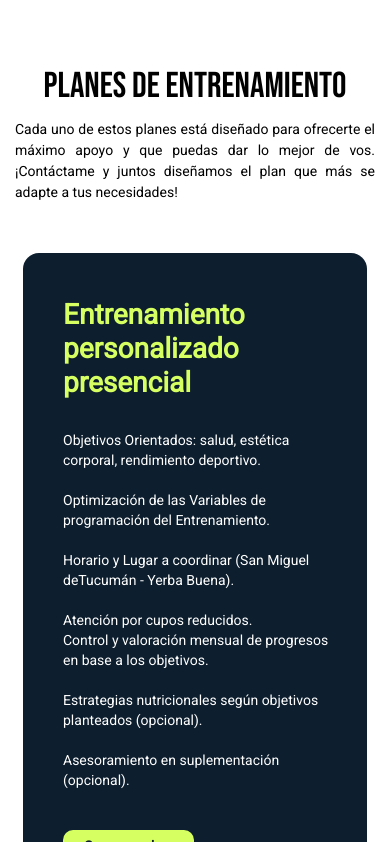
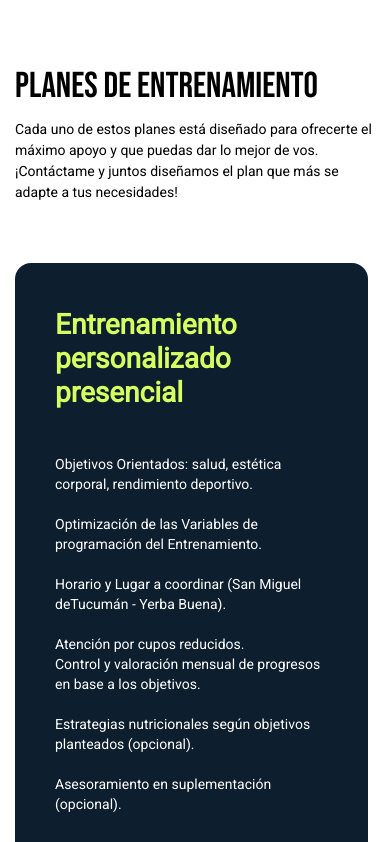
Before and after one commit to OsoresFranco/Misantil, an Angular app in the folder misantil-landing/: page / in a window 390 px wide. Shown: the part 3688-4530 px from the top of the page. Built offline with nearby package versions, Linux system fonts and the light colour scheme.

Commit message:
Minor changes to plans component fonts and to improve responsive design

```diff
--- a/misantil-landing/src/app/components/plans/plans.component.scss
+++ b/misantil-landing/src/app/components/plans/plans.component.scss
@@ -1,8 +1,9 @@
 .plans {
   text-align: left;
-  padding: 135px;
+  padding: 60px 135px;
   @media (max-width: 768px) {
     padding: 15px;
+    margin-bottom: 115px;
   }
   &__intro {
     margin-bottom: 75px;
@@ -10,9 +11,9 @@
     @media (max-width: 768px) {
       display: flex;
       flex-direction: column;
-      align-items: center;
+      align-items: flex-start;
       padding-left: 0px;
-      margin-bottom: 50px;
+      margin-bottom: 60px;
     }
     &-title {
       font-family: "Bebas Neue", sans-serif;
@@ -36,7 +37,7 @@
       @media (max-width: 768px) {
         font-size: 14px;
         line-height: 21px;
-        text-align: justify;
+        text-align: left;
       }
     }
   }
@@ -54,6 +55,9 @@
       flex-wrap: wrap;
       align-content: space-around;
     }
+    @media (max-width: 425px) {
+      align-content: flex-start;
+    }
     &-card {
       display: flex;
       flex-direction: column;
@@ -63,20 +67,25 @@
       text-align: center;
       flex: 1;
       height: 1000px;
-      padding-left: 50px;
+      padding-left: 35px;
       @media (max-width: 1374px) {
         width: 380px;
       }
       @media (max-width: 768px) {
         padding-left: 40px;
-        width: 19rem;
+        width: 304px;
+      }
+      @media (max-width: 425px) {
+        padding-left: 40px;
+        width: 87%;
       }
       &-text {
         padding: 45px 35px 40px 0px;
         &-title {
+          min-height: 116px;
           font-family: "Roboto", sans-serif;
           font-size: 32px;
-          font-weight: 800;
+          font-weight: 700;
           color: #d6ff62;
           line-height: 38.4px;
           text-align: left;
@@ -110,14 +119,14 @@
         gap: 0.5rem;
         border: none;
         background: #d6ff62;
-        width: 216px;
-        height: 46px;
+        width: 210px;
+        height: 47px;
         font-family: "Roboto", sans-serif;
         color: #0d1e2e;
-        font-size: 18px;
+        font-size: 20px;
         text-decoration: none;
         font-weight: 700;
-        line-height: 22px;
+        line-height: 23px;
         border-radius: 10px;
         margin-bottom: 60px;
         cursor: pointer;
```
